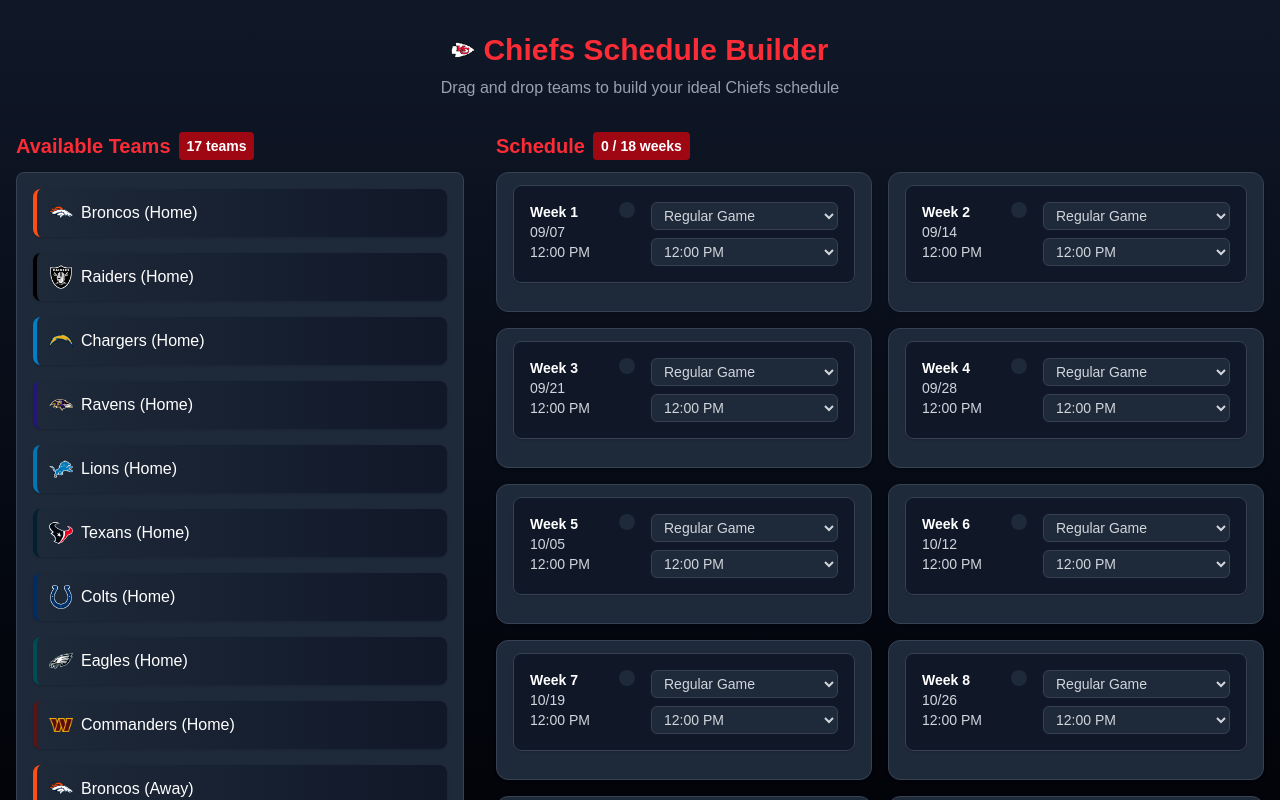
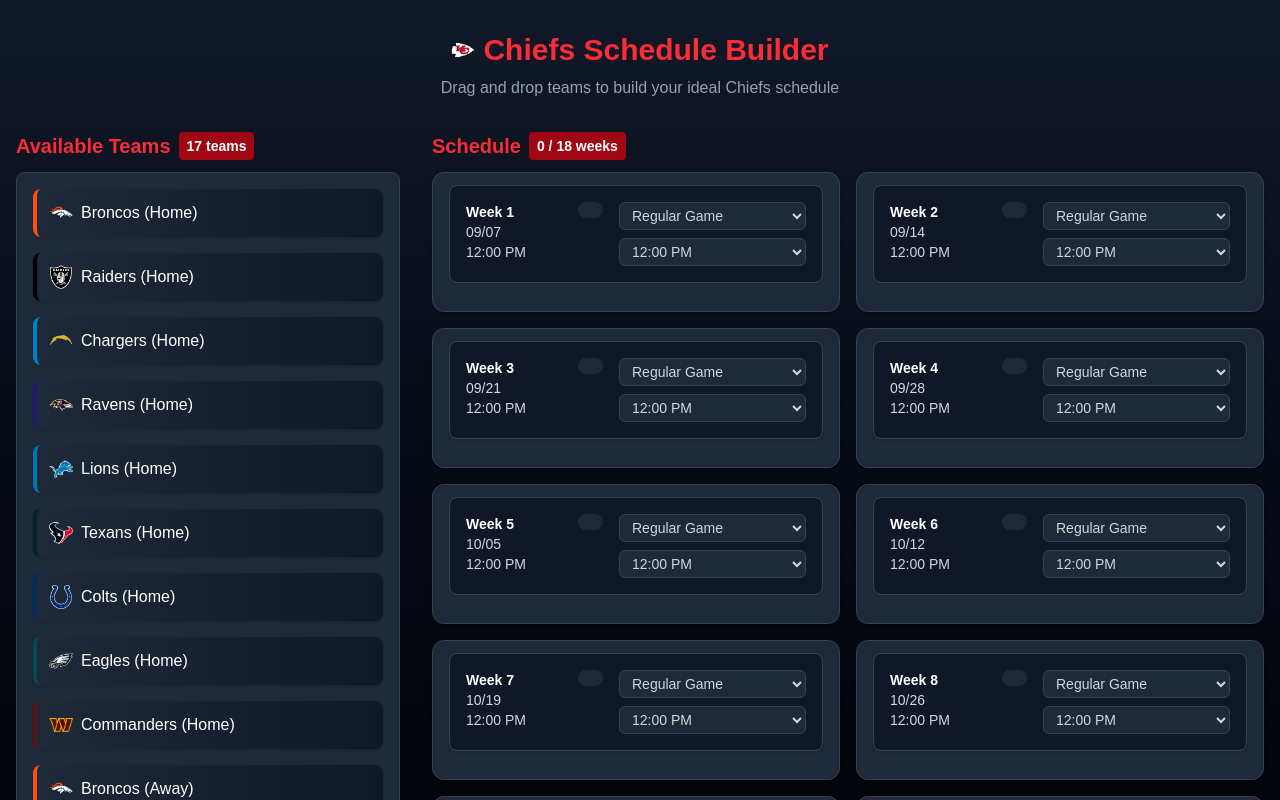
Before and after one commit to F-L-D-B/chiefs-schedule-dnd, a Next.js app: page / in a window 1280 px wide. Shown: the top 800 px of the page. Built offline with nearby package versions, Linux system fonts and the light colour scheme.

Commit message:
Please be fixed

```diff
--- a/src/app/page.tsx
+++ b/src/app/page.tsx
@@ -358,7 +358,7 @@ export default function Home() {
                 >
                     <div className='flex flex-col lg:flex-row gap-8 items-start'>
                         {/* Team Pool */}
-                        <div className='w-full max-w-full sm:max-w-md lg:max-w-sm xl:max-w-md 2xl:max-w-lg'>
+                        <div className='w-full max-w-sm'>
                             <h2 className='text-xl font-bold mb-3 text-red-500 flex items-center'>
                                 <span className='mr-2'>Available Teams</span>
                                 <span className='text-sm bg-red-800 text-white px-2 py-1 rounded'>
```
